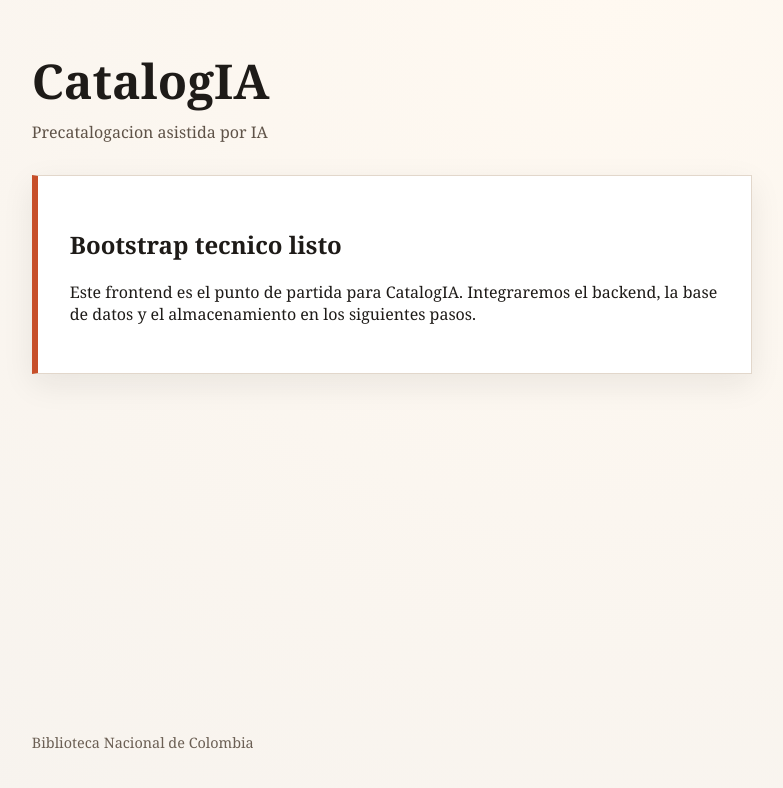
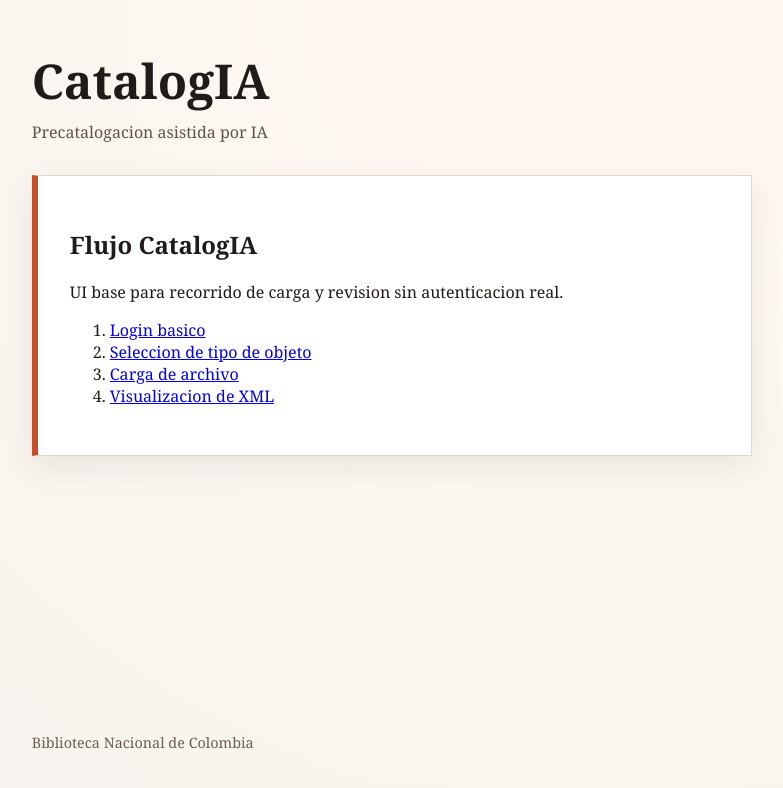
Before and after one commit to Calm-leon/catalogia-bnc, a Next.js app in the folder frontend/: page / in a window 1280 px wide. Shown: the top 788 px of the page, without its empty margins (45-828 px from the left). Built offline with nearby package versions, Linux system fonts and the light colour scheme.

Commit message:
Add flow index page

```diff
--- a/frontend/app/page.tsx
+++ b/frontend/app/page.tsx
@@ -1,11 +1,14 @@
 export default function Home() {
   return (
     <section className="card">
-      <h2>Bootstrap tecnico listo</h2>
-      <p>
-        Este frontend es el punto de partida para CatalogIA. Integraremos el
-        backend, la base de datos y el almacenamiento en los siguientes pasos.
-      </p>
+      <h2>Flujo CatalogIA</h2>
+      <p>UI base para recorrido de carga y revision sin autenticacion real.</p>
+      <ol>
+        <li><a href="/login">Login basico</a></li>
+        <li><a href="/select">Seleccion de tipo de objeto</a></li>
+        <li><a href="/upload">Carga de archivo</a></li>
+        <li><a href="/xml">Visualizacion de XML</a></li>
+      </ol>
     </section>
   );
 }
```
